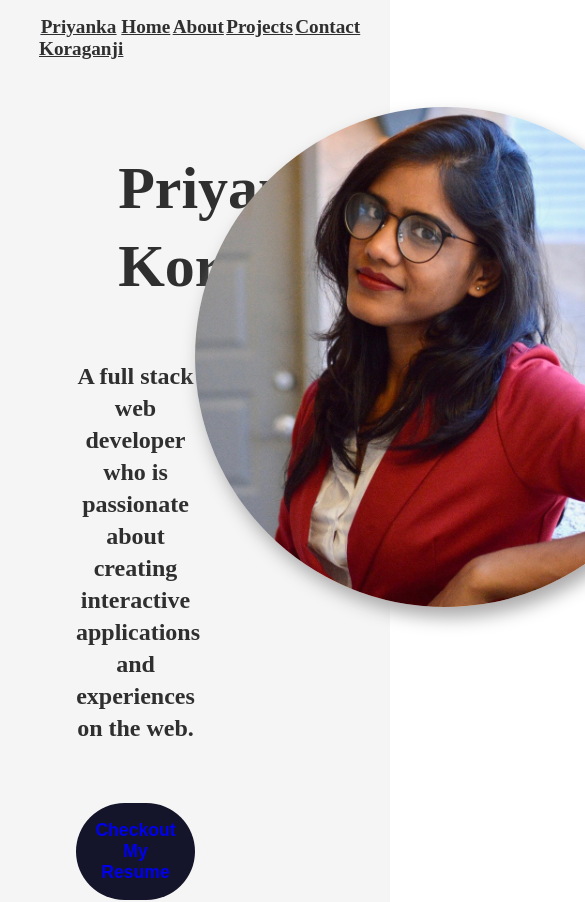
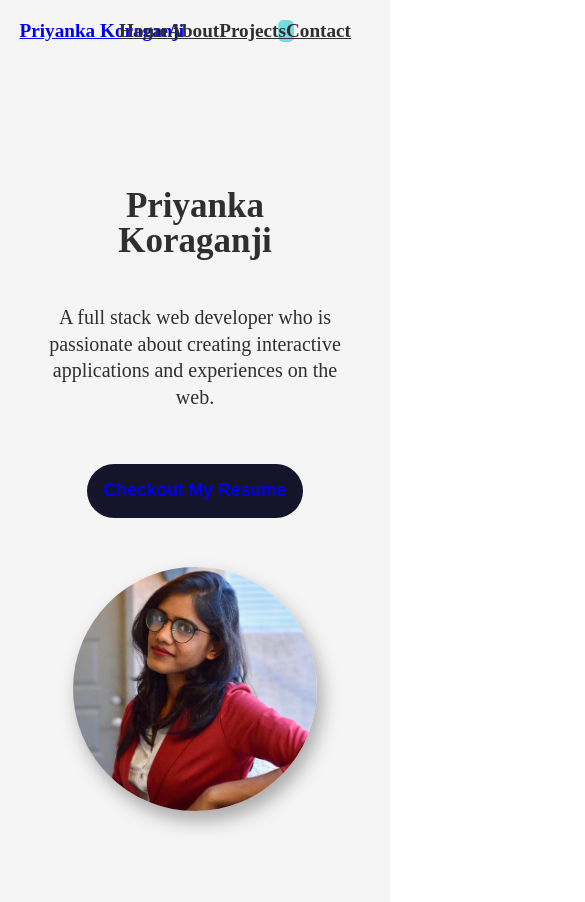
Before and after one commit to Priyanka-koraganji/Portfolio, a React (Create React App) app: page / in a window 390 px wide. Shown: the top 902 px of the page, 585 px wide, since content can reach past the window. Built offline with nearby package versions, Linux system fonts and the light colour scheme; the HTML template or start-up script is replaced by a standard one.

Commit message:
added responsive

```diff
--- a/src/App.css
+++ b/src/App.css
@@ -5,18 +5,15 @@
 
 /* nav bar */
 .navbar {
-  padding: 4%;
+  padding: 3%;
   font-size: 1.2rem;
 }
 
 .nav-link {
-  margin-left: 1%;
   color: rgb(48, 47, 47);
 }
 
 .nav-brand {
-  position: absolute;
-  left: 10%;
   font-weight: bold;
 }
 
@@ -67,6 +64,7 @@
 }
 
 .profile img {
+  width:50%;
   border-radius: 50%;
   box-shadow: 5px 10px 18px #aaa8a8;
 }
@@ -178,7 +176,6 @@
 }
 
 .about-imgs {
-  z-index: 999;
   margin-top: 15vh;
   padding: 25px;
   background-image: url(img/purple-background.jpeg);
@@ -200,9 +197,11 @@
   border-radius: 20px;
   box-shadow: 5px 10px 18px #c0bdbd;
 }
-.column img:hover{
+
+.column img:hover {
   transform: scale(1.1);
 }
+
 .about-background {
   color: rgb(48, 47, 47);
   font-size: 1.5rem;
@@ -241,7 +240,7 @@
   font-weight: bold;
   color: whitesmoke;
   border-radius: 25px;
- border-style: none;
+  border-style: none;
   background-color: #14142b;
   padding: 1% 3%;
 }
@@ -394,9 +393,11 @@ h6 {
   height: 60vh;
   background-color: #dedddd;
 }
-.project img:hover{
+
+.project img:hover {
   transform: scale(1.3);
 }
+
 .project-links {
   text-decoration: none;
 }
@@ -543,33 +544,116 @@ h6 {
 }
 
 @media only screen and (max-width: 992px) {
-
+.navbar{
+  padding:5%;
+}
   /* profile page */
   .profile {
-    padding: 9vh;
+    padding: 5vh;
     text-align: center;
     line-height: 1vh;
+    display: flex;
+    flex-direction: column;
+    justify-content: center;
+    align-items: center;
   }
-
+.profile div{
+  width: 100%;
+}
+.profile img{
+  margin-top: 5vh;
+  width:80%;
+}
   .profile button {
     padding: 2vh;
   }
-
+  .profile h6{
+    font-size: 20px;
+  line-height: 1.333em;
+  font-weight: 500;
+  color: rgb(48, 47, 47);
+  }
   .profile-header {
     margin: 5vh;
+    font-size: 35px;
+    line-height: 1em;
+    /* font-weight: 400; */
+    font-weight: 700;
+    margin-top: 10vh;
+    margin-bottom: 5vh;
   }
 
   /* about page */
   .about-page {
     display: flex;
     flex-direction: column;
+    padding: 5vh;
+
+}
+
+  .about-heading {
+    margin: 0%;
+    text-align: center;
+    color: rgb(48, 47, 47);
+    font-weight: bold;
   }
-
   .about-page>div {
     width: 100%;
   }
+.about-explore{
+  margin: 0;
+  display: flex;
+  flex-direction: column;
+  font-size: 1.1rem;
+}
+.about-explore div{
+  width:100%;
+}
+.about-explore img{
+  padding:0 10vh;
+  border-radius: 25px;
+  width:100%;
+  margin: 0;
+}
+.about-colordes{
+  display: flex;
+  flex-direction: column;
+  font-size: 1.1rem;
+}
+.about-background{
+  font-size: 1.1rem;
+}
+.about-developer, .goals{
+  font-size: 1.1rem;
+}
+.about-colordes img{
+  width:100%;
+  padding:0 10vh;
+  border-radius: 25px;
+}
+.about-colordes div{
+  width: 100%;
+}
+.about-imgs {
+  margin-top: 5vh;
+  padding: 25px;
+  background-image: url(img/purple-background.jpeg);
+  display: flex;
+  flex-direction: column;
+  justify-content: center;
+  align-items: center;
+}
 
+.column {
+  flex: 80%;
+  max-width: 80%;
+  margin: 0 10px;
+}
   /* projects page */
+  .projects-page{
+    padding:5vh;
+    padding-bottom: 0;
+  }
   .project {
     display: flex;
     flex-direction: column;
@@ -592,4 +676,42 @@ h6 {
     background-color: #73dddf;
     border: 1px solid #73dddf;
   }
+  .tools{
+    font-size: 1.1rem;
+    padding-top: 0;
+  }
+  .tools-details {
+    display: flex;
+    flex-direction: column;
+    padding: 5vh 0;
+    /* justify-content: center; */
+    /* align-items: center; */
+  }
+  .tools-details h6{
+    font-size: larger;
+  }
+  .tools-details>div {
+    width: 100%;
+  }
+  .frontend{
+    border:none;
+  }
+  .tool-imgs{
+    display: flex;
+    flex-direction: column;
+  }
+  .tool-imgs div{
+    width:100%;
+  }
+  .footer-page{
+    padding: 1vh;
+  }
+  .footer{
+    display: flex;
+    flex-direction: column;
+  }
+  .footer>div {
+    width: 100%;
+    border:none;
+  }
 }
--- a/src/components/Navbar.js
+++ b/src/components/Navbar.js
@@ -1,5 +1,6 @@
 import React from 'react';
 import Container from 'react-bootstrap/Container';
+import NavbarToggle from 'react-bootstrap/esm/NavbarToggle';
 import Nav from 'react-bootstrap/Nav';
 import Navbar from 'react-bootstrap/Navbar';
 import { Link } from "react-router-dom";
@@ -9,17 +10,18 @@ import { Link } from "react-router-dom";
 export const Navigation = () => {
     return (
         <div>
-            <Navbar className='navbar'>
+            <Navbar className='navbar' expand="lg">
                 <Container className='nav-container'>
-                    <Navbar.Brand href="#home" className='nav-brand'>
-                        <Nav.Link href="#home" color="#25edf0" className="nav-link">Priyanka Koraganji</Nav.Link>
-                    </Navbar.Brand>
+                    <Navbar.Brand href="#home" className='nav-brand'>Priyanka Koraganji</Navbar.Brand>
+                    <Navbar.Toggle aria-controls="basic-navbar-nav" />
+                    <Navbar.Collapse id="basic-navbar-nav">
                         <Nav className="me-auto">
                             <Nav.Link href="#home" color="#25edf0" className="nav-link">Home</Nav.Link>
                             <Nav.Link href="#about" color="#25edf0" className="nav-link">About</Nav.Link>
                             <Nav.Link href="#projects" color="#25edf0" className="nav-link">Projects</Nav.Link>
                             <Nav.Link href="#contact" color="#25edf0" className="nav-link">Contact</Nav.Link>
                         </Nav>
+                    </Navbar.Collapse>
                 </Container>
             </Navbar>
         </div>
--- a/src/components/Profile.js
+++ b/src/components/Profile.js
@@ -9,7 +9,7 @@ export const Profile = () => {
                 <h6>A full stack web developer who is passionate about creating interactive applications and experiences on the web.</h6>
                 <button className='fill'><a href="https://teal-maribel-35.tiiny.site/">Checkout My Resume</a> </button>
             </div>
-            <img src={Priya} alt='Profile' width="500px" height="500px"></img>
+            <img src={Priya} alt='Profile'></img>
         </div>
     )
 }
```
Lines whose indentation alone changed are shown as unchanged.
